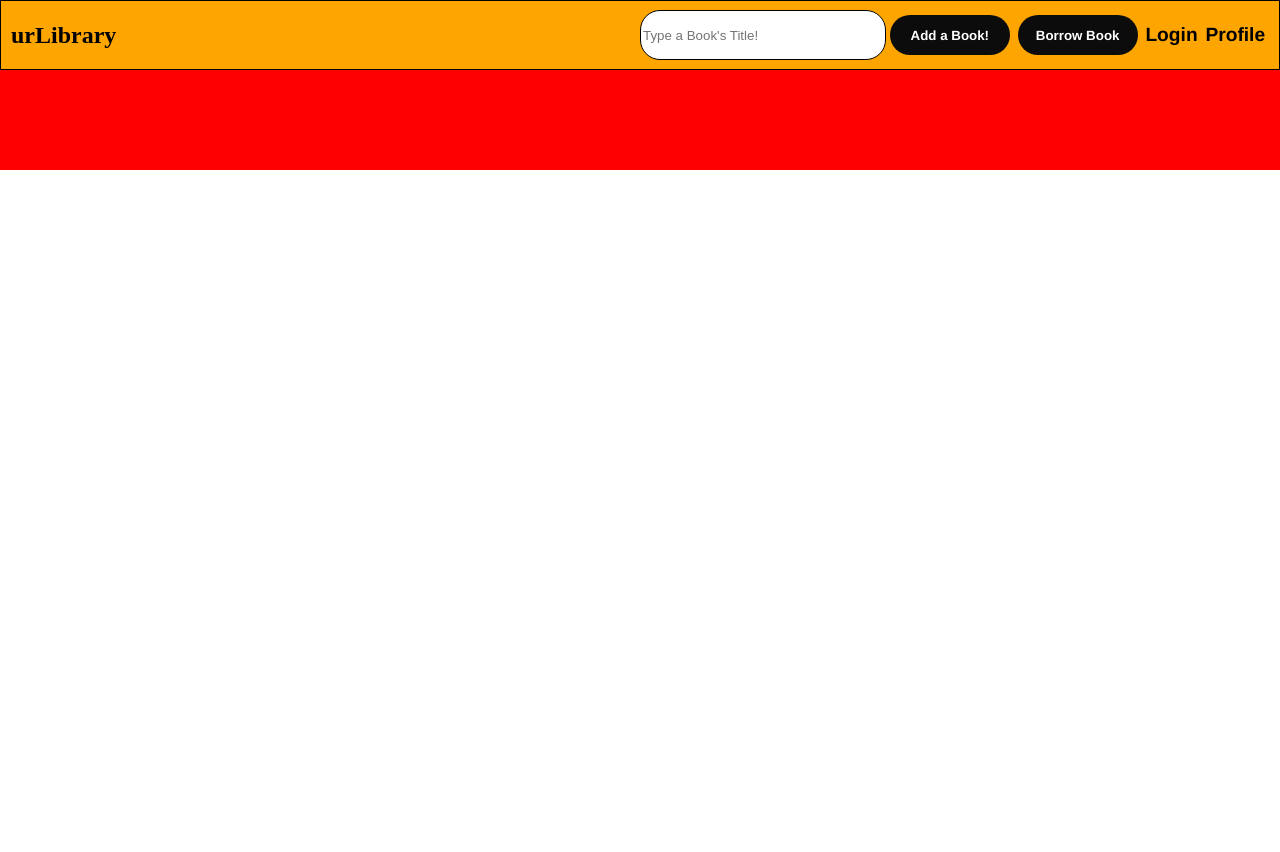
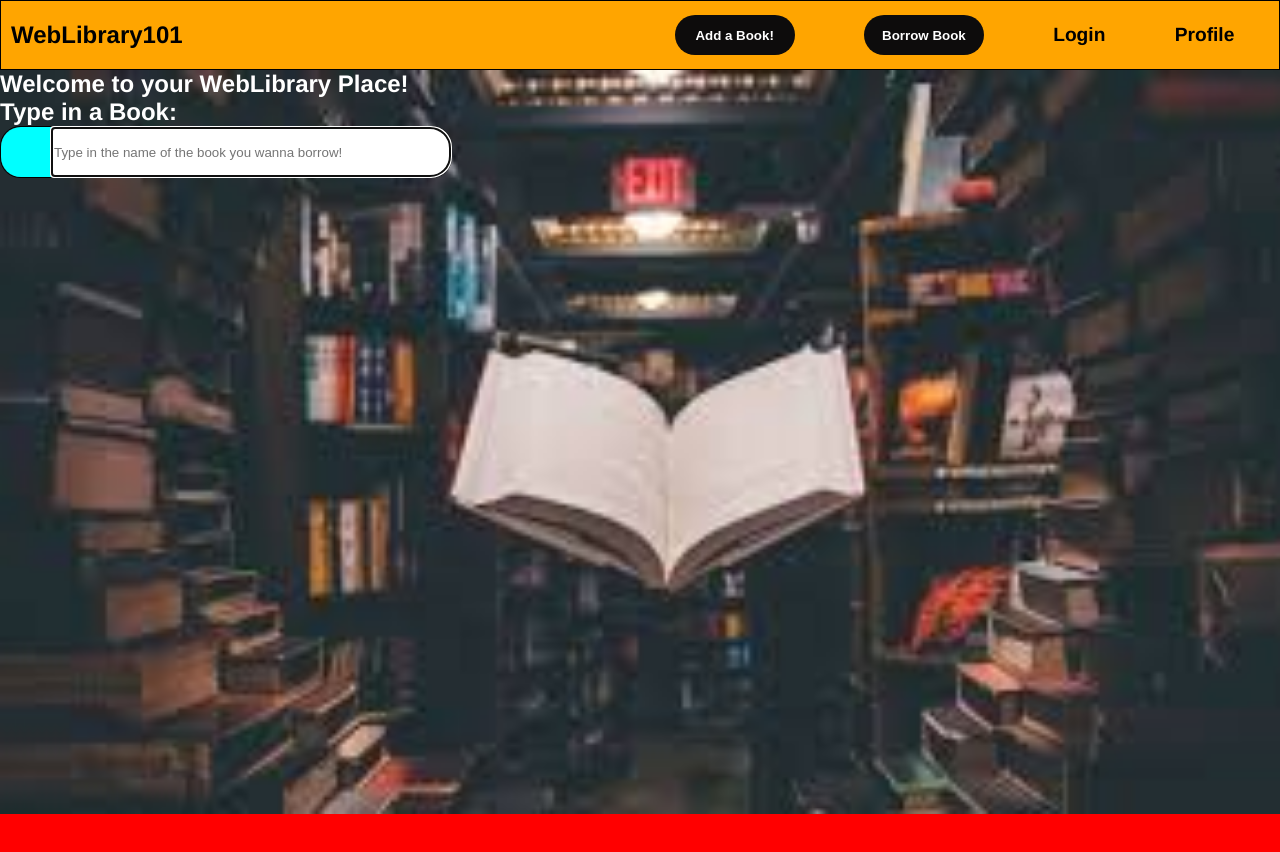
Before and after one commit to Ynnodev/Library-of-Books-Project, a plain HTML site: page index.html in a window 1280 px wide. Both pictures are taken after a click on the button "Borrow Book". Before the commit the page ends 800 px from the top, so only its background shows below. Drawn offline with Linux system fonts and the light colour scheme.

Commit message:
GUI increased, Borrow Book system added fully through a button

```diff
--- a/index.html
+++ b/index.html
@@ -14,11 +14,9 @@
     <header>
         <div class="header">
             <div class="header-content">
-                <h2>urLibrary</h2>
+                <h2>WebLibrary101</h2>
 
                 <div class="header-main-content">
-
-                    <input id="searchBar" type="type" placeholder="Type a Book's Title!">
                     <nav class="navbar">
                         <button class="button" id="setBook">Add a Book!</button>
                         <button class="button" id="borrowBookBtn">Borrow Book</button>
@@ -31,6 +29,19 @@
     </header>
 
     <main>
+        <section>
+            <div class="main-section">
+                <div class="main-section-content">
+                    <h1 class="main-sec-h1">Welcome to your WebLibrary Place!</h1>
+
+                    <h2>Type in a Book:</h2>
+                    <div class="searchbar-div">
+                        <div class="placeholder-div"></div>
+                        <input id="searchBar" type="type" placeholder="Type a Book's Title!">
+                    </div>
+                </div>
+            </div>
+        </section>
         <div id="testDiv">
             <ul id="bookList">
 
--- a/script.js
+++ b/script.js
@@ -6,11 +6,20 @@ const addBookBtn = document.getElementById("setBook");
 const addBookModal = document.getElementById("addBookModal");
 const sendBookBrn = document.getElementById("sendBook");
 const borrowBookBtn = document.getElementById("borrowBookBtn");
+//Let scope varaibles:
+let isBorrowing = false;
 
 searchBar.addEventListener('keypress', (e) => {
     if (e.key === "Enter"){ //TO FINISH:
-        const searchTxt = searchBar.value;
-        searchBook(searchTxt);
+        if (isBorrowing === false){
+            const searchTxt = searchBar.value;
+            searchBook(searchTxt);
+        }else{
+            const query = searchBar.value;
+            borrowBook(query)
+                .then(result => console.log(result))
+                .catch(error => console.log(error))
+        }
     }
 });
 
@@ -40,22 +49,31 @@ sendBookBrn.addEventListener('click', function(){
 });
 
 borrowBookBtn.addEventListener('click', function(){
+    isBorrowing = !isBorrowing;
 
+    if (isBorrowing){
+        searchBar.focus()
+        searchBar.setAttribute('placeholder', `Type in the name of the book you wanna borrow!`);
+
+    }else{
+        searchBar.setAttribute('placeholder', `Type in a Book's Title!`);
+        searchBar.style.backgroundColor = `white`
+    }
 });
 
 const libraryBooks = {
     books: {
-        "978-0143127741": {title: "To Kill a Mockingbird", author: "Harper Lee", year: 1960, rating: 10, genre: "Romance", availableCopies: 4},
-        "978-0143127742": {title: "The Pragmatic Programmer", author: "Andy Hunt", year: 1999, rating: 9.3, genre: "Computer", availableCopies: 5}
+        "978-0143127741": {title: "To Kill a Mockingbird", author: "Harper Lee", year: 1960, rating: 10, genre: "Romance", availableCopies: 4, available: true},
+        "978-0143127742": {title: "The Pragmatic Programmer", author: "Andy Hunt", year: 1999, rating: 9.3, genre: "Computer", availableCopies: 5, available: true}
     },
 
-    addBooks(isbn, title, author, year, rating, genre, availableCopies){
+    addBooks(isbn, title, author, year, rating, genre, availableCopies, available){
         if (this.books.hasOwnProperty(isbn)){
             console.log("Book already exists");
             return;
         }
 
-        this.books[isbn] = { title, author, year, rating, genre, availableCopies }
+        this.books[isbn] = { title, author, year, rating, genre, availableCopies, available }
     },
     listBooks(){
         console.log("Book Library: ");
@@ -89,15 +107,13 @@ const libraryBooks = {
         }
     },
     reserveBooks(title){
-        const bookObj = Object.values(this.books).find(book => book.title === title);
+        const bookObj = Object.values(this.books).find(book => book.title.toLowerCase().includes(title.toLowerCase()));
 
-        if (bookObj && bookObj.availableCopies === 0){
-            if (!bookObj.reserved){
-                bookObj.reserved = true;
-                console.log(`You've reserved the book ${title}. We'll notify you when the book is available`);
-            }
+        if (bookObj && bookObj.availableCopies === 0 && bookObj.available){
+            bookObj.available = false;
+            console.log("Congratulationsm you've reserved a book!");
         }else{
-            console.log("The book is available or doesn't exist!!!");
+            console.log("The books exists or is already reserved.");
         }
     },
     filterBooksByGenre(genre){
@@ -143,14 +159,14 @@ function searchBook(search){
         const newElement = document.createElement("li");
         newElement.textContent = `${book.title} by ${book.author}`;
         bookList.appendChild(newElement);
-    })
+    });
 }
 
 function borrowBook(bookTitle){
-    return new Promise((resolve, reject) => { //Promise ready, but I gotta still call it on the code.
+    return new Promise((resolve, reject) => {
         setTimeout(() => {
             const success = true;
-            const book = Object.values(libraryBooks.books).filter(book => book.title.includes(bookTitle));
+            const book = Object.values(libraryBooks.books).find(book => book.title.toLowerCase().includes(bookTitle));
 
             if (!book){
                 reject("Book not found");
--- a/style.css
+++ b/style.css
@@ -1,9 +1,11 @@
 :root{
     --color-carbonBlack: #0d0c0c;
 }
+body{
+    font-family: Helvetica;
+}
 
 .button{
-    font-family: Helvetica;
     font-weight: bold;
     text-align: center;
     background-color: var(--color-carbonBlack);
@@ -63,8 +65,24 @@
 #searchBar{
     width: 400px;
     height: 50px;
+    border-radius: 0px 20px 20px 0px;
+    border: 1px solid black;
+}
+
+.searchbar-div{
+    width: fit-content;
+    height: fit-content;
+    float: left;
+    border: 1px solid black;
     border-radius: 20px;
-    border: 1px solid black;
+}
+
+.placeholder-div{
+    width: 50px;
+    height: 50px;
+    background-color: aqua;
+    border-radius: 20px 0 0 20px;
+    float: left;
 }
 
 .navbar a{
@@ -92,3 +110,13 @@
     width: 100%;
     height: 100%;
 }
+
+.main-section{
+    width: 100%;
+    height: 93vh;
+    background-color: yellow;
+    background-image: url(imgs/library.png);
+    background-repeat: no-repeat;
+    background-size: cover;
+    color: white;
+}
```
Also changed, not shown: imgs/library.png (added).
